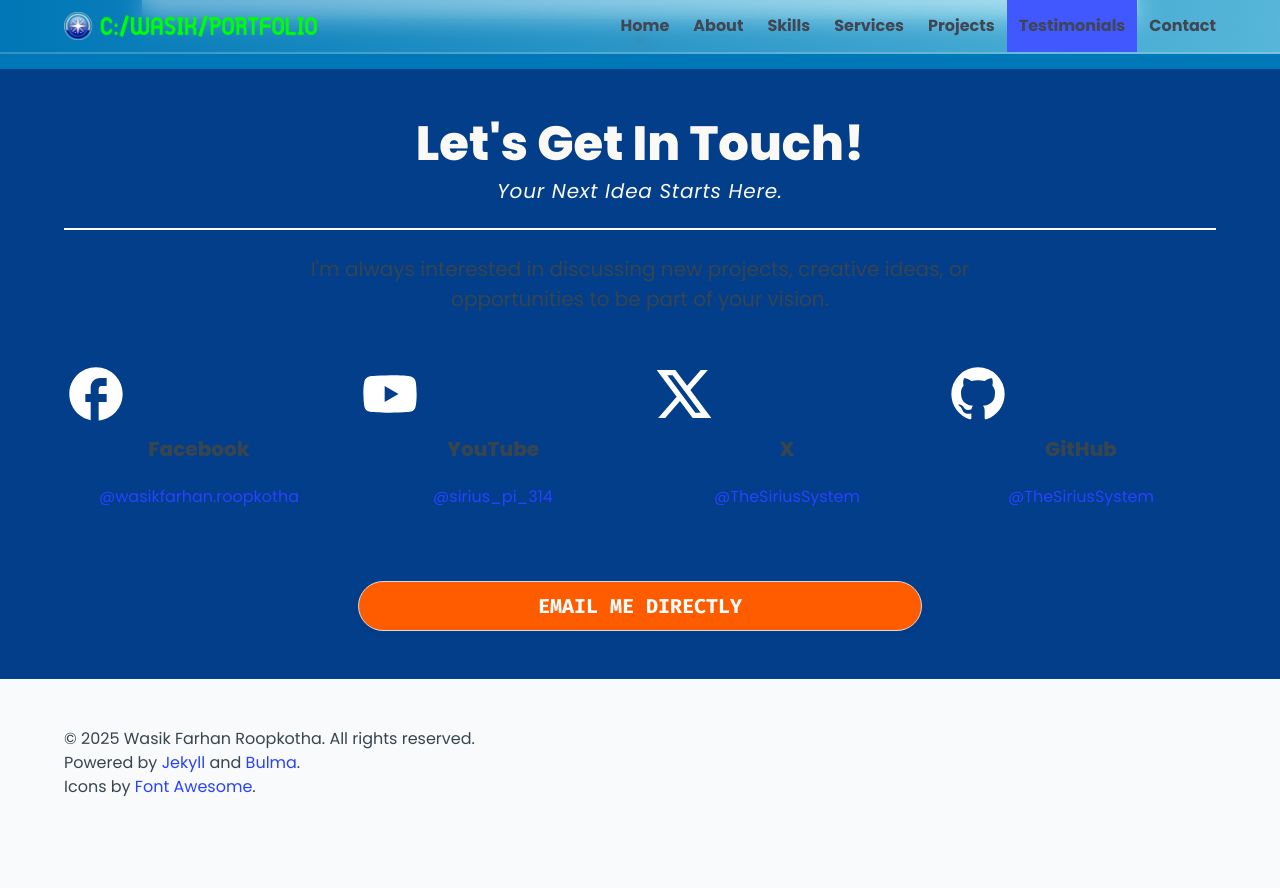
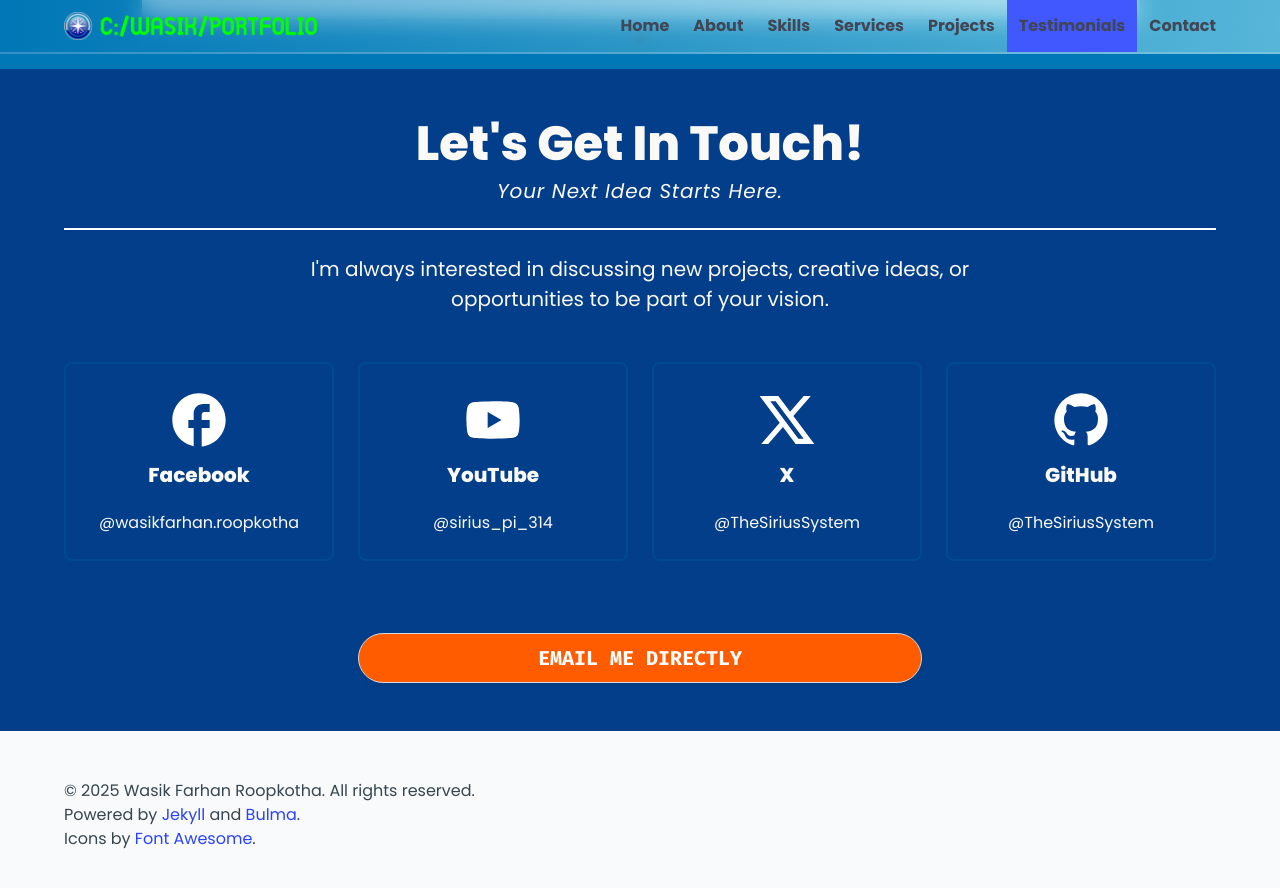
Before and after one commit to TheSiriusSystem/thesiriussystem.netlify.app, a Jekyll site: the page built from index.html, in a window 1280 px wide and 900 px high, scrolled down 3452 px. Shown: the top 888 px of the window. Built offline with Jekyll 4.4.1, drawn with Linux system fonts in a browser that asks for light colours.

Commit message:
Update style.scss

```diff
--- a/assets/css/style.scss
+++ b/assets/css/style.scss
@@ -4,6 +4,16 @@ $hr-color-light: #4a4a4a;
 $hr-color-dark: #fff;
 
 @use "main" as main;
+
+// For sections that need to be less wide than others.
+#skills, #services, #testimonials
+{
+    .container
+    {
+        max-width: 1000px;
+        margin: 0 auto;
+    }
+}
 
 #home
 {
@@ -102,15 +112,15 @@ $hr-color-dark: #fff;
 
             .box
             {
+                transform: translateY(-30px);
+                background-color: #ffddd2;
+                opacity: 0.0;
+                box-shadow: 0 10px 24px rgba(0, 0, 0, 0.3);
+                transition: transform 0.8s ease-out, opacity 0.8s ease-out;
                 display: flex;
                 flex-direction: column;
                 flex-grow: 1.0; // Makes all boxes stretch to match the height of the tallest box.
                 justify-content: space-between;
-                transform: translateY(-30px);
-                background-color: #ffddd2;
-                opacity: 0.0;
-                box-shadow: 0 10px 24px rgba(0, 0, 0, 0.3);
-                transition: opacity 0.8s ease-out, transform 0.8s ease-out;
 
                 img
                 {
@@ -126,25 +136,16 @@ $hr-color-dark: #fff;
 
                 p
                 {
-                    color: main.$text-color-light; // Main stylesheet failed to catch this one for some reason.
+                    color: main.$text-color-light; // Main stylesheet failed to catch this element for some reason.
                 }
             }
 
             .fade-in
             {
+                transform: translateY(0px);
                 opacity: 1.0;
-                transform: translateY(0px);
             }
         }
-    }
-}
-
-#skills, #services, #testimonials
-{
-    .container
-    {
-        max-width: 1000px;
-        margin: 0 auto;
     }
 }
 
@@ -168,11 +169,6 @@ $hr-color-dark: #fff;
 
             .box
             {
-                display: flex;
-                flex-direction: column;
-                flex-grow: 1.0; // Makes all boxes stretch to match the height of the tallest box.
-                justify-content: space-between;
-                align-items: center;
                 transform: rotateY(90deg);
                 perspective: 1000px;
                 background-color: #6db3d0;
@@ -181,6 +177,11 @@ $hr-color-dark: #fff;
                 box-shadow: 0 4px 8px rgba(0, 0, 0, 0.2);
                 transform-style: preserve-3d;
                 transition: transform 0.8s ease-out, opacity 0.6s ease-out, box-shadow 0.8s ease-out;
+                display: flex;
+                flex-direction: column;
+                flex-grow: 1.0; // Makes all boxes stretch to match the height of the tallest box.
+                justify-content: space-between;
+                align-items: center;
 
                 &:hover
                 {
@@ -422,6 +423,16 @@ $hr-color-dark: #fff;
         background-color: #f0f8ff;
         border: 2px solid #0096c7;
         border-radius: 8px;
+
+        h3, h4
+        {
+            color: main.$text-color-light;
+        }
+
+        i
+        {
+            color: main.$text-color-light;
+        }
     }
 }
 
@@ -429,7 +440,7 @@ $hr-color-dark: #fff;
 {
     background-color: #023e8a;
 
-    h1, h2
+    h1, h2, h3, p
     {
         color: main.$text-color-dark;
     }
@@ -438,4 +449,38 @@ $hr-color-dark: #fff;
     {
         background-color: $hr-color-dark;
     }
+
+    .connect-card
+    {
+        display: block;
+        padding: 1.5rem;
+        height: 100%;
+        border-radius: 0.5rem;
+        transition: transform 0.3s ease, box-shadow 0.3s ease;
+        border: 2px solid rgba(0, 119, 182, 0.2);
+
+        &:hover
+        {
+            transform: translateY(-5px);
+            box-shadow: 0 10px 20px rgba(0, 119, 182, 0.1);
+        }
+
+        .connect-inner
+        {
+            display: flex;
+            flex-direction: column;
+            align-items: center;
+            justify-content: center;
+
+            figure
+            {
+                margin: 0 auto;
+            }
+        }
+
+        @media screen and (max-width: main.$breakpoint-mobile)
+        {
+            padding: 1rem;
+        }
+    }
 }
```
